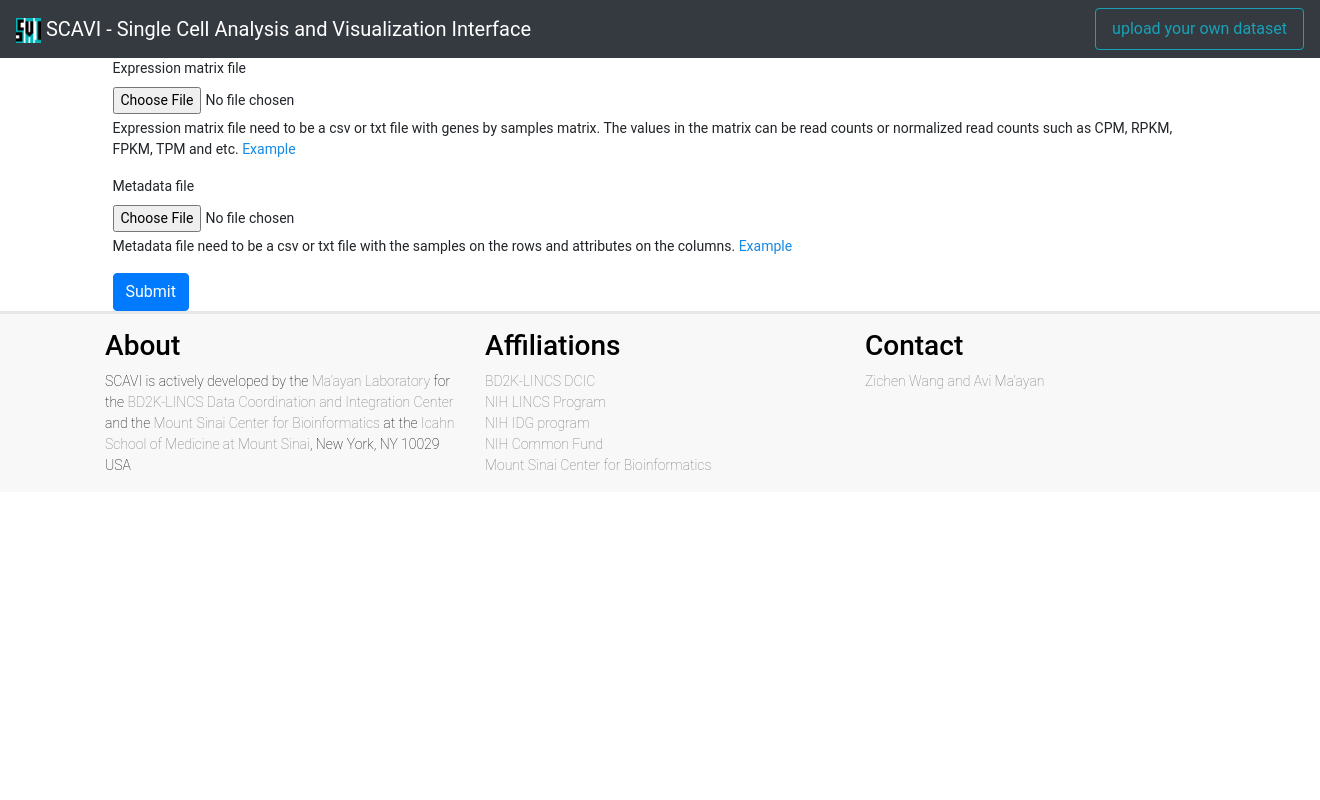
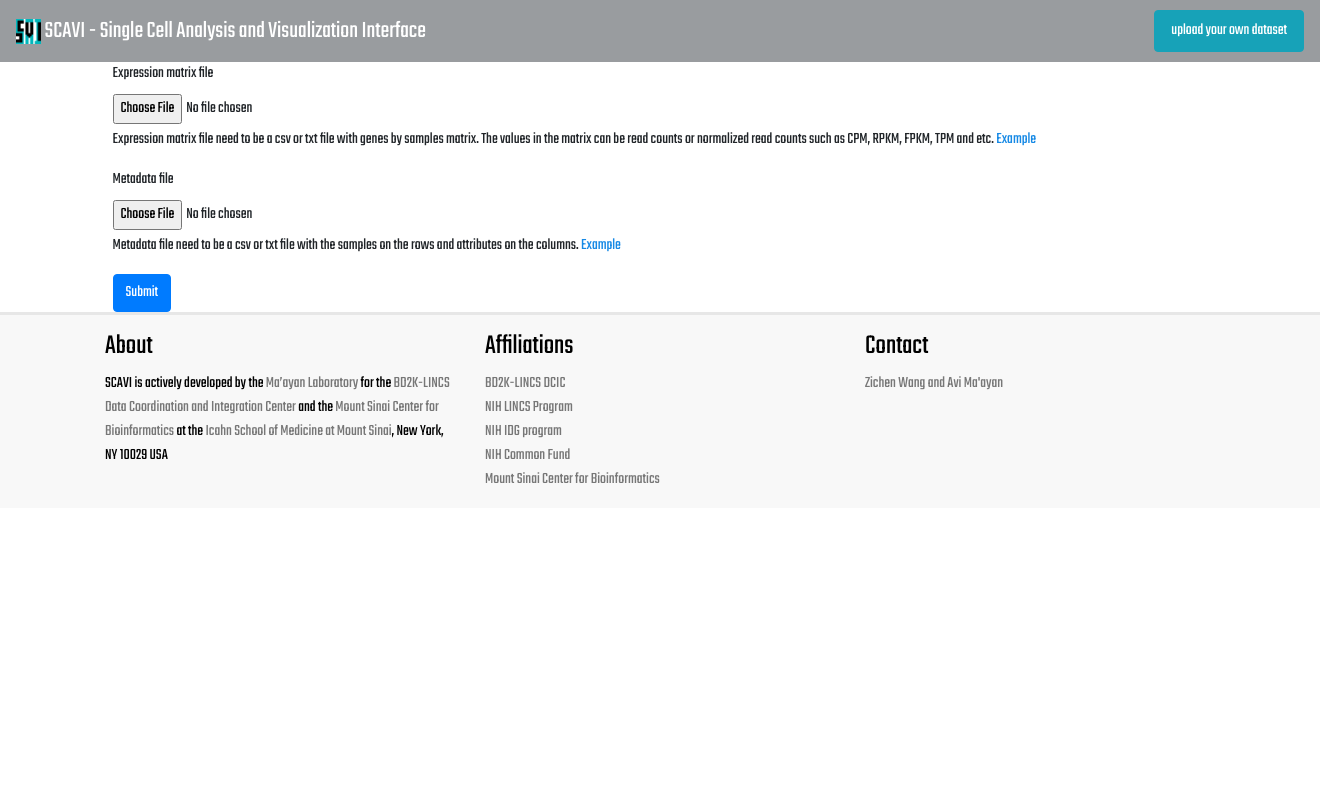
Before and after one commit to MaayanLab/scAVI, a Python web app: template templates/upload.html in a window 1320 px wide; the page is wider, and only the part inside the window is pictured. Run offline with Jinja, Linux system fonts and the light colour scheme; the template is opened without the code that fills it, so the values that code supplies are empty; some libraries are stand-ins or nearby versions.

Commit message:
Fonts change

```diff
--- a/static/css/main.css
+++ b/static/css/main.css
@@ -5,8 +5,8 @@ body {
 	margin: 0;
 	padding: 0;
 	position: relative;
-	font-family: 'Roboto', arial, sans-serif;
-	font-size: 14px;
+	font-family: 'Teko', sans-serif;
+	font-size: 16px;
 }
 canvas { width: 100%; height: 100% }
 
@@ -100,7 +100,7 @@ text.legendTitle{
 #header a {
   border: none;
   color: black;
-  font-family: 'Roboto', arial, sans-serif;
+  font-family: 'Teko', sans-serif;
   font-weight: 200;
   text-decoration: none;
   text-transform: uppercase;
@@ -151,7 +151,7 @@ text.legendTitle{
 #header form button {
   border: none;
   background-color: transparent;
-  font-family: 'Roboto', arial, sans-serif;
+  font-family: 'Teko', sans-serif;
   font-weight: 200;
   text-transform: uppercase;
 }
@@ -178,8 +178,8 @@ text.legendTitle{
 #footer li,
 #footer p {
   color: black;
-  font-family: 'Roboto', arial, sans-serif;
-  font-size: 14px;
+  font-family: 'Teko', sans-serif;
+  font-size: 16px;
   font-weight: 100;
 }
 #footer h3 {
@@ -207,3 +207,10 @@ text.legendTitle{
 .sig-meta{
   color: grey;
 }
+
+.bg-dark {
+  background-color: #343a4080!important;
+}
+.navbar-brand {
+  font-size: 1.5rem;
+}
--- a/templates/base.html
+++ b/templates/base.html
@@ -13,6 +13,7 @@
     <link rel="stylesheet" type="text/css" href="https://cdnjs.cloudflare.com/ajax/libs/bootstrap-select/1.13.0-beta/css/bootstrap-select.min.css">
     <link rel="stylesheet" type="text/css" href="node_modules/datatables.net-bs4/css/dataTables.bootstrap4.css">
     <script defer src="https://use.fontawesome.com/releases/v5.0.10/js/all.js" integrity="sha384-slN8GvtUJGnv6ca26v8EzVaR9DC58QEwsIk9q1QXdCU8Yu8ck/tL/5szYlBbqmS+" crossorigin="anonymous"></script>
+    <link href="https://fonts.googleapis.com/css?family=Teko" rel="stylesheet">
 
     <link rel="stylesheet" type="text/css" href="css/main.css">
   </head>
--- a/templates/partial/header.html
+++ b/templates/partial/header.html
@@ -30,7 +30,7 @@
           {% endif %}
       </ul>
       <form class="form-inline my-2 my-lg-0">
-        <a class="nav-link btn btn-outline-info" href="upload">upload your own dataset <span class="sr-only">(current)</span></a>
+        <a class="nav-link btn btn-info" href="upload">upload your own dataset <span class="sr-only">(current)</span></a>
       </form>
     </div>
   </nav>
```
